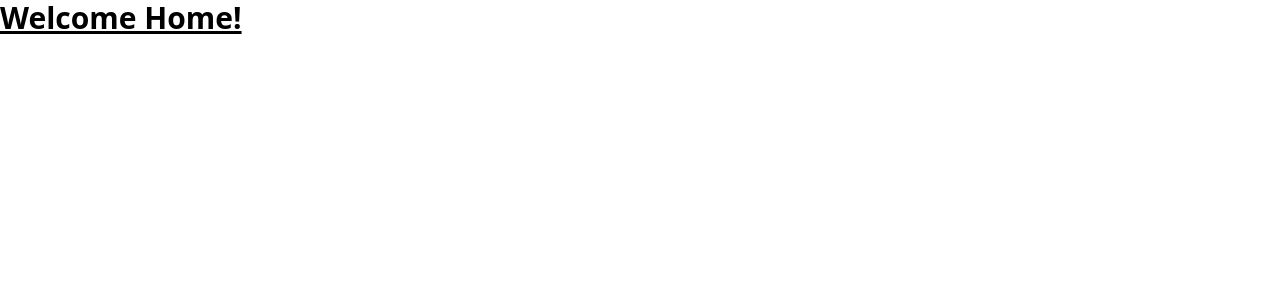
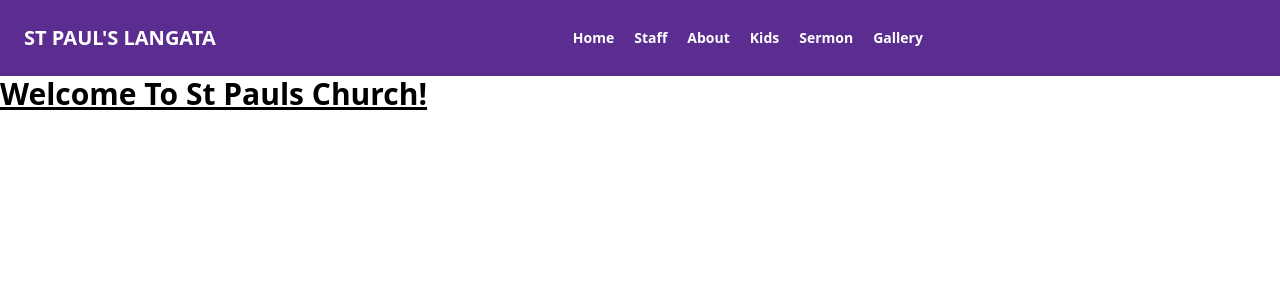
Before and after one commit to Bonveeee/Church-Web, a React (Vite) app: page / in a window 1280 px wide. Shown: the top 300 px of the page. Built offline with nearby package versions, Linux system fonts and the light colour scheme.

Commit message:
[added] navbar

```diff
--- a/src/App.jsx
+++ b/src/App.jsx
@@ -6,6 +6,7 @@
 import Staff from "./components/Staff";
 import PlanVisit from "./components/PlanVisit";
 import About from "./components/About";
+import Gallery from "./components/Gallery";
 
 function App() {
   return (
@@ -17,6 +18,7 @@
         <Route path="/staff" element={<Staff/>} />
         <Route path="/planvisit" element={<PlanVisit/>} />
         <Route path="/about" element={<About/>} />
+        <Route path="/gallery" element={<Gallery/>} />
       </Routes>
     </Router>
   );
--- /dev/null
+++ b/src/components/Gallery.jsx
@@ -0,0 +1,10 @@
+import React from 'react'
+
+const Gallery = () => {
+  return (
+    <div>Gallery</div>
+
+  )
+}
+
+export default Gallery
--- a/src/components/Home.jsx
+++ b/src/components/Home.jsx
@@ -1,8 +1,13 @@
+import NavBar from "./NavBar";
+
 const Home = () => {
   return (
-    <h1 className="text-3xl font-bold underline">
-     Welcome Home!
-    </h1>
+    <>
+      <NavBar />
+      <h1 className="text-3xl font-bold underline">
+        Welcome To St Pauls Church!
+      </h1>
+    </>
   );
 };
 
--- /dev/null
+++ b/src/components/NavBar.jsx
@@ -0,0 +1,63 @@
+import React from "react";
+import { Link, NavLink } from "react-router-dom";
+
+const Navbar = () => {
+  return (
+    <nav className="flex  text-center bg-dark-purple p-6">
+      <div className="flex items-center flex-shrink-0 text-white mr-6">
+        <Link to="/" className="font-bold text-xl">
+          ST PAUL'S LANGATA
+        </Link>
+      </div>
+      <div className="w-full block flex-grow lg:flex lg:items-center justify-center lg:w-auto">
+        <div className="text-sm lg:flex-grow items-center">
+          <NavLink
+            exact
+            to="/"
+            activeClassName="text-pale-purple"
+            className="block mt-4 lg:inline-block lg:mt-0 text-white font-semibold hover:text-metallic-gold mr-5"
+          >
+            Home
+          </NavLink>
+          <NavLink
+            to="/staff"
+            activeClassName="text-pale-purple"
+            className="block mt-4 lg:inline-block lg:mt-0 text-white font-semibold hover:text-pale-purple mr-5"
+          >
+            Staff
+          </NavLink>
+          <NavLink
+            to="/about"
+            activeClassName="text-pale-purple"
+            className="block mt-4 lg:inline-block lg:mt-0 text-white font-semibold hover:text-pale-purple mr-5"
+          >
+            About
+          </NavLink>
+          <NavLink
+            to="/kids"
+            activeClassName="text-pale-purple"
+            className="block mt-4 lg:inline-block lg:mt-0 text-white font-semibold hover:text-pale-purple mr-5"
+          >
+            Kids
+          </NavLink>
+          <NavLink
+            to="/sermon"
+            activeClassName="text-pale-purple"
+            className="block mt-4 lg:inline-block lg:mt-0 text-white font-semibold hover:text-pale-purple mr-5"
+          >
+            Sermon
+          </NavLink>
+          <NavLink
+            to="/gallery"
+            activeClassName="text-pale-purple"
+            className="block mt-4 lg:inline-block lg:mt-0 text-white font-semibold hover:text-pale-purple"
+          >
+            Gallery
+          </NavLink>
+        </div>
+      </div>
+    </nav>
+  );
+};
+
+export default Navbar;
```
